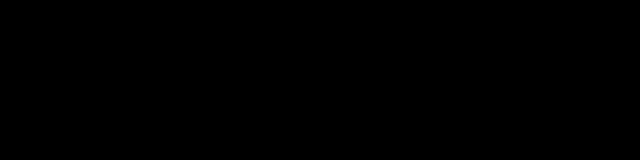
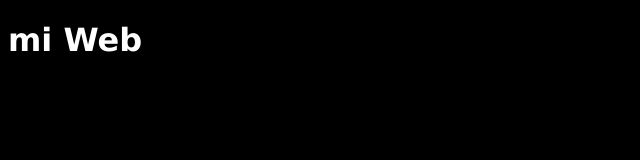
Before and after one commit to jonathancruzdev/pruebaadm, a plain HTML site: page index.html in a window 1280 px wide. Shown: the whole page, without its empty margins (0-640 px from the left). Drawn offline with Linux system fonts and the light colour scheme.

Commit message:
Cambios de colores

```diff
--- a/style.css
+++ b/style.css
@@ -1,3 +1,8 @@
 body {
     background-color: black;
 }
+
+h1 {
+    color: white;
+    font-family: 'Lucida Sans', 'Lucida Sans Regular', 'Lucida Grande', 'Lucida Sans Unicode', Geneva, Verdana, sans-serif;
+}
```
